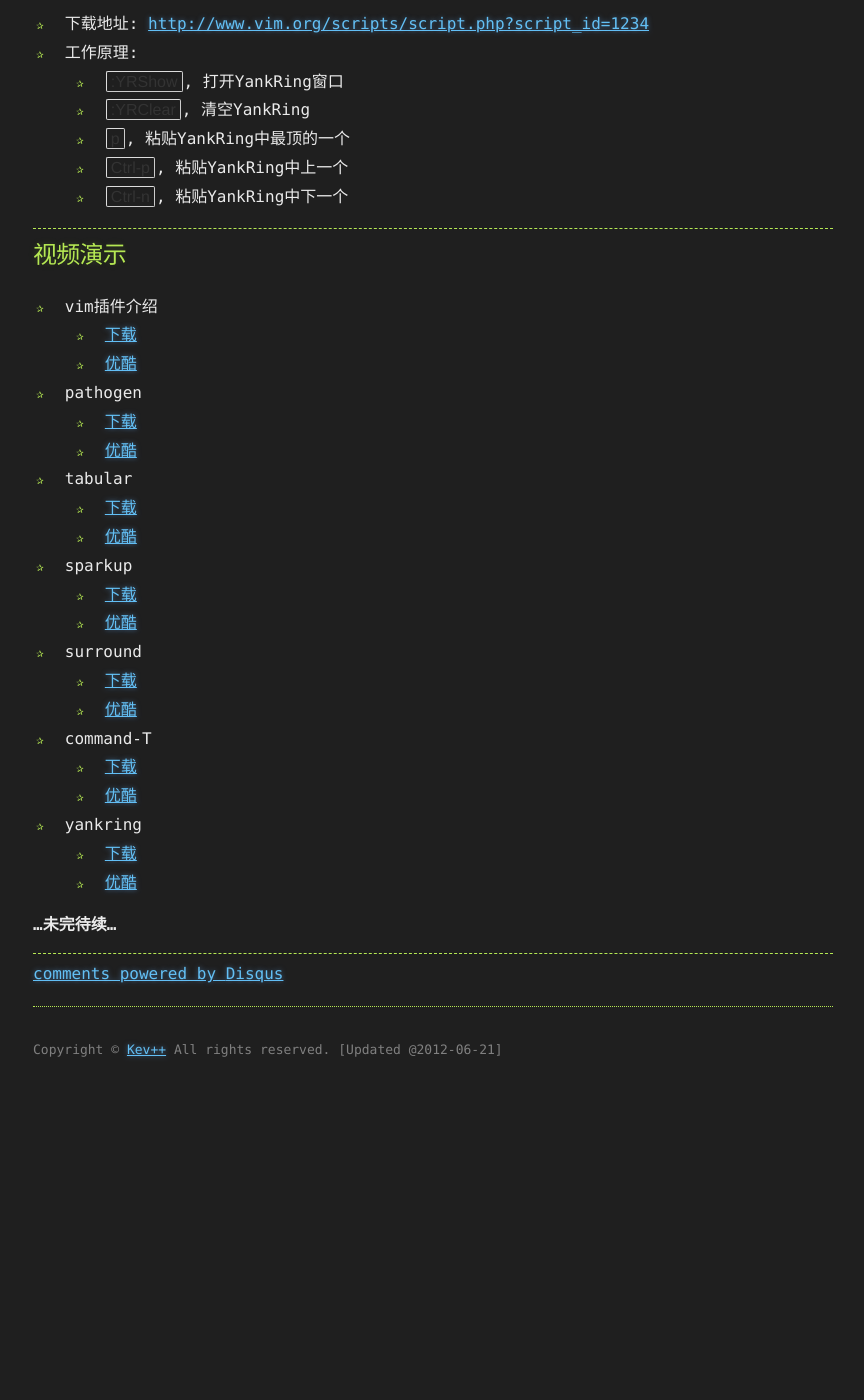
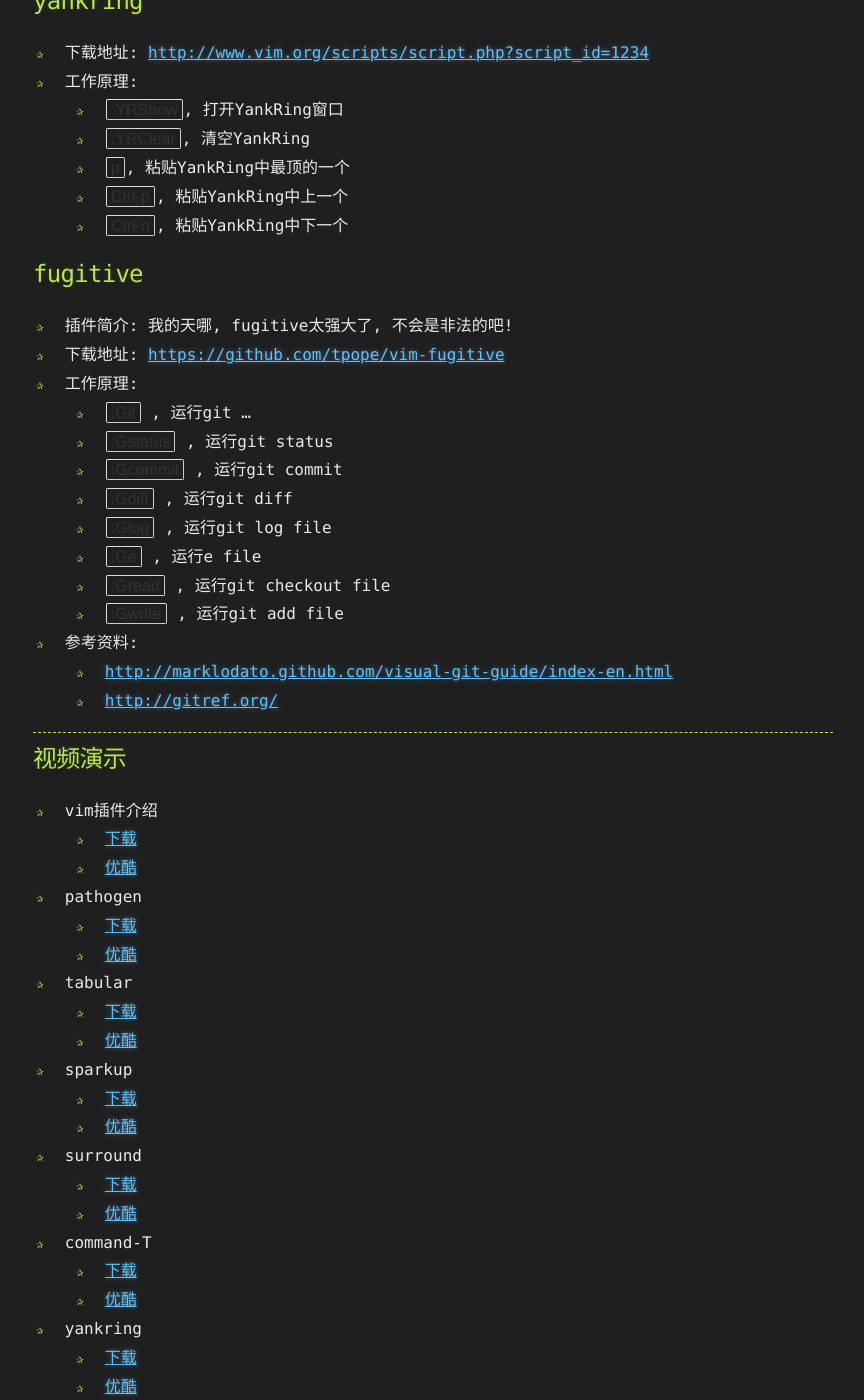
Before and after one commit to gotovoid/hjkl, a Jekyll site: the page built from _posts/2012-06-14-vim-plugin.md, in a window 1280 px wide and 1400 px high, scrolled down 3166 px. Shown: the whole window, without its empty margins (207-1071 px from the left). Built offline with Jekyll 4.4.1, drawn with Linux system fonts in a browser that asks for light colours; Markdown is read by kramdown in place of the engine named in the settings; comment, search, counter and statistics services are not loaded; before the commit the page ends 4239 px from its top, so only the background shows below that; some of the changed text lies outside the part shown.

Commit message:
add fugitive

```diff
--- a/_posts/2012-06-14-vim-plugin.md
+++ b/_posts/2012-06-14-vim-plugin.md
@@ -42,6 +42,7 @@
 - **surround**
 - **command-T**
 - **yankring**
+- **fugitive**
 - nerdtree
 - snipmate
 - ...
@@ -123,6 +124,24 @@
     - <kbd>Ctrl-p</kbd>, 粘贴YankRing中上一个
     - <kbd>Ctrl-n</kbd>, 粘贴YankRing中下一个
 
+fugitive
+--------
+- 插件简介: 我的天哪, fugitive太强大了, 不会是非法的吧!
+- 下载地址: <https://github.com/tpope/vim-fugitive>
+- 工作原理:
+    - <kbd>:Git</kbd>     , 运行git ...
+    - <kbd>:Gstatus</kbd> , 运行git status
+    - <kbd>:Gcommit</kbd> , 运行git commit
+    - <kbd>:Gdiff</kbd>   , 运行git diff
+    - <kbd>:Glog</kbd>    , 运行git log file
+    - <kbd>:Ge</kbd>      , 运行e file
+    - <kbd>:Gread</kbd>   , 运行git checkout file
+    - <kbd>:Gwrite</kbd>  , 运行git add file
+- 参考资料:
+    - <http://marklodato.github.com/visual-git-guide/index-en.html>
+    - <http://gitref.org/>
+
+
 --------
 
 视频演示
@@ -149,6 +168,9 @@
 - yankring
     - [下载](http://ubuntuone.com/1tmePAIKKQ5Egh4vRMBi9m)
     - [优酷](http://v.youku.com/v_show/id_XNDE2Mjc5NzY0.html)
+- fugitive
+    - [下载](http://ubuntuone.com/5r0AAuhxEg7vnwCwciAKCz)
+    - 优酷(审核中)
 
 
 **...未完待续...**
```
